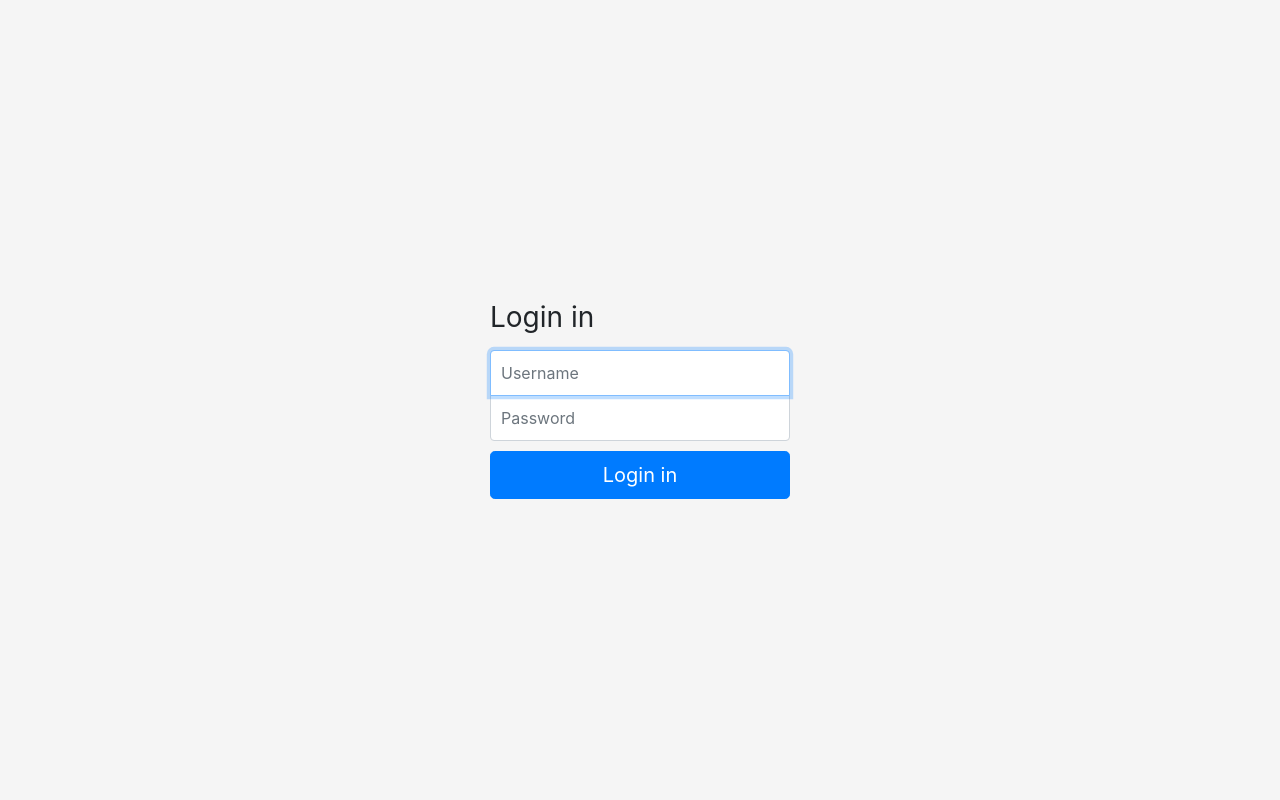
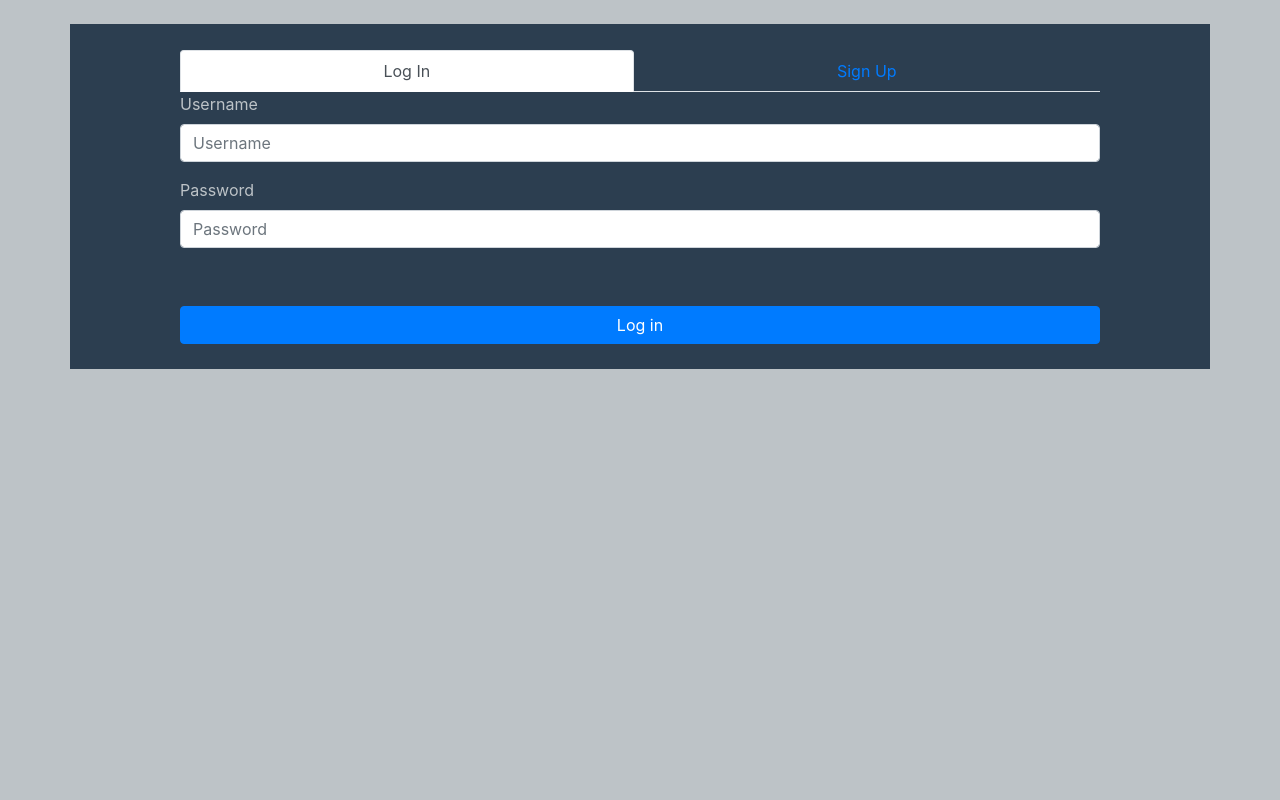
Before and after one commit to dnikolaidis2/disastercloud, a PHP site: page / in a window 1280 px wide. Run offline with PHP 8.4, Linux system fonts and the light colour scheme; data that the repository does not hold is empty.

Commit message:
New login/signup page

```diff
--- a/src/index.php
+++ b/src/index.php
@@ -1,67 +1,23 @@
 <!DOCTYPE html>
-<html>
+<html lang="en">
   <head>
+    <meta name="viewport" content="width=device-width, initial-scale=1, shrink-to-fit=no">
   	<link rel="stylesheet" href="https://stackpath.bootstrapcdn.com/bootstrap/4.3.1/css/bootstrap.min.css" integrity="sha384-ggOyR0iXCbMQv3Xipma34MD+dH/1fQ784/j6cY/iJTQUOhcWr7x9JvoRxT2MZw1T" crossorigin="anonymous">
 
   	<style>
-      .bd-placeholder-img {
-        font-size: 1.125rem;
-        text-anchor: middle;
-        -webkit-user-select: none;
-        -moz-user-select: none;
-        -ms-user-select: none;
-        user-select: none;
+
+      body {
+        background-color: #bdc3c7;
       }
 
-      @media (min-width: 768px) {
-        .bd-placeholder-img-lg {
-          font-size: 3.5rem;
-        }
+      #main {
+        background-color: #2c3e50;
+        padding-top: 2%;
+        padding-bottom: 2%;
       }
 
-      html,
-      body {
-        height: 100%;
-      }
-
-      body {
-        display: -ms-flexbox;
-        display: flex;
-        -ms-flex-align: center;
-        align-items: center;
-        padding-top: 40px;
-        padding-bottom: 40px;
-        background-color: #f5f5f5;
-      }
-
-      .form-login {
-        width: 100%;
-        max-width: 330px;
-        padding: 15px;
-        margin: auto;
-      }
-      .form-login .checkbox {
-        font-weight: 400;
-      }
-      .form-login .form-control {
-        position: relative;
-        box-sizing: border-box;
-        height: auto;
-        padding: 10px;
-        font-size: 16px;
-      }
-      .form-login .form-control:focus {
-        z-index: 2;
-      }
-      .form-login input[type="username"] {
-        margin-bottom: -1px;
-        border-bottom-right-radius: 0;
-        border-bottom-left-radius: 0;
-      }
-      .form-login input[type="password"] {
-        margin-bottom: 10px;
-        border-top-left-radius: 0;
-        border-top-right-radius: 0;
+      #text-main {
+        color: #bdc3c7;
       }
 
     </style>
@@ -70,16 +26,14 @@
   <body>
 
   <?php
+    $login_active = true;
     if ($_SERVER["REQUEST_METHOD"] === "GET")
     {
-		echo '<form class="form-login" method="post" action="' . htmlspecialchars($_SERVER["PHP_SELF"]) . '">
-				<h1 class="h3 mb-3 font-weight-normal">Login in</h1>
-				<label for="inputUsername" class="sr-only">Username</label>
-				<input type="username" id="inputUsername" class="form-control" placeholder="Username" name="username" required autofocus>
-				<label for="inputPassword" class="sr-only">Password</label>
-				<input type="password" id="inputPassword" class="form-control" placeholder="Password" name="password" required>
-				<button class="btn btn-lg btn-primary btn-block" type="submit">Login in</button>
-			</form>';
+      if (!empty($_GET["singup"]) && ($_GET["singup"] == true))
+      {
+        $signup_active = true;
+        $login_active = false;
+      }
     }
     elseif ($_SERVER["REQUEST_METHOD"] === "POST")
     {
@@ -117,6 +71,68 @@
     }
   ?>
 
+  <br>
+  <div class="container" id="main">
+    <div class="row justify-content-center">
+      <div class="col"></div>
+      <div class="col-10">
+        <ul class="nav nav-tabs nav-fill justify-content-center">
+          <li class="nav-item">
+            <a class="nav-link <?php if ($login_active) { echo "active"; }?>" id="login-tab" data-toggle="tab" href="#login" role="tab" aria-controls="login" aria-selected="false">Log In</a>
+          </li>
+          <li class="nav-item">
+            <a class="nav-link <?php if ($signup_active) { echo "active"; }?>" id="signup-tab" data-toggle="tab" href="#singup" role="tab" aria-controls="signup" aria-selected="true">Sign Up</a>
+          </li>
+        </ul>
+        <div class="tab-content">
+          <div class="tab-pane fade <?php if ($login_active) { echo "show active"; }?>" id="login" role="tabpanel" aria-labelledby="login-tab">
+            <form method="post" action="index.php">
+              <div class="form-group">
+                <label for="username" id="text-main">Username</label>
+                <input type="text" class="form-control" id="username" placeholder="Username" name="username" required>
+              </div>
+              <div class="form-group">
+                <label for="password" id="text-main">Password</label>
+                <input type="password" class="form-control" id="password" placeholder="Password" name="password" required>
+              </div>
+              <div class="alert alert-danger invisible" role="alert">
+              </div>
+              <button type="submit" class="btn btn-primary btn-block">Log in</button>
+            </form>
+          </div>
+          <div class="tab-pane fade <?php if ($signup_active) { echo "show active"; }?>" id="singup" role="tabpanel" aria-labelledby="signup-tab">
+            <form method="post" action="index.php">
+              <div class="form-group">
+                <label for="firstName" id="text-main">First name</label>
+                <input type="text" class="form-control" id="firstName" placeholder="John" name="name" required>
+              </div>
+              <div class="form-group">
+                <label for="lastName" id="text-main">Last name</label>
+                <input type="text" class="form-control" id="lastName" placeholder="Doe" name="surname" required>
+              </div>
+              <div class="form-group">
+                <label for="email" id="text-main">Email</label>
+                <input type="email" class="form-control" id="email" placeholder="john.doe@mail.com" name="email" required>
+              </div>
+              <div class="form-group">
+                <label for="username" id="text-main">Username</label>
+                <input type="text" class="form-control" id="username" placeholder="Username" name="username" required>
+              </div>
+              <div class="form-group">
+                <label for="password" id="text-main">Password</label>
+                <input type="password" class="form-control" id="password" placeholder="Password" name="password" required>
+              </div>
+              <div class="alert alert-danger invisible" role="alert">
+              </div>
+              <button type="submit" class="btn btn-primary btn-block">Sing Up</button>
+            </form>
+          </div>
+        </div>
+      </div>
+      <div class="col"></div>
+    </div>
+  </div>
+
   <script src="https://code.jquery.com/jquery-3.3.1.slim.min.js" integrity="sha384-q8i/X+965DzO0rT7abK41JStQIAqVgRVzpbzo5smXKp4YfRvH+8abtTE1Pi6jizo" crossorigin="anonymous"></script>
   <script src="https://cdnjs.cloudflare.com/ajax/libs/popper.js/1.14.7/umd/popper.min.js" integrity="sha384-UO2eT0CpHqdSJQ6hJty5KVphtPhzWj9WO1clHTMGa3JDZwrnQq4sF86dIHNDz0W1" crossorigin="anonymous"></script>
   <script src="https://stackpath.bootstrapcdn.com/bootstrap/4.3.1/js/bootstrap.min.js" integrity="sha384-JjSmVgyd0p3pXB1rRibZUAYoIIy6OrQ6VrjIEaFf/nJGzIxFDsf4x0xIM+B07jRM" crossorigin="anonymous"></script>
```
Lines whose indentation alone changed are shown as unchanged.
